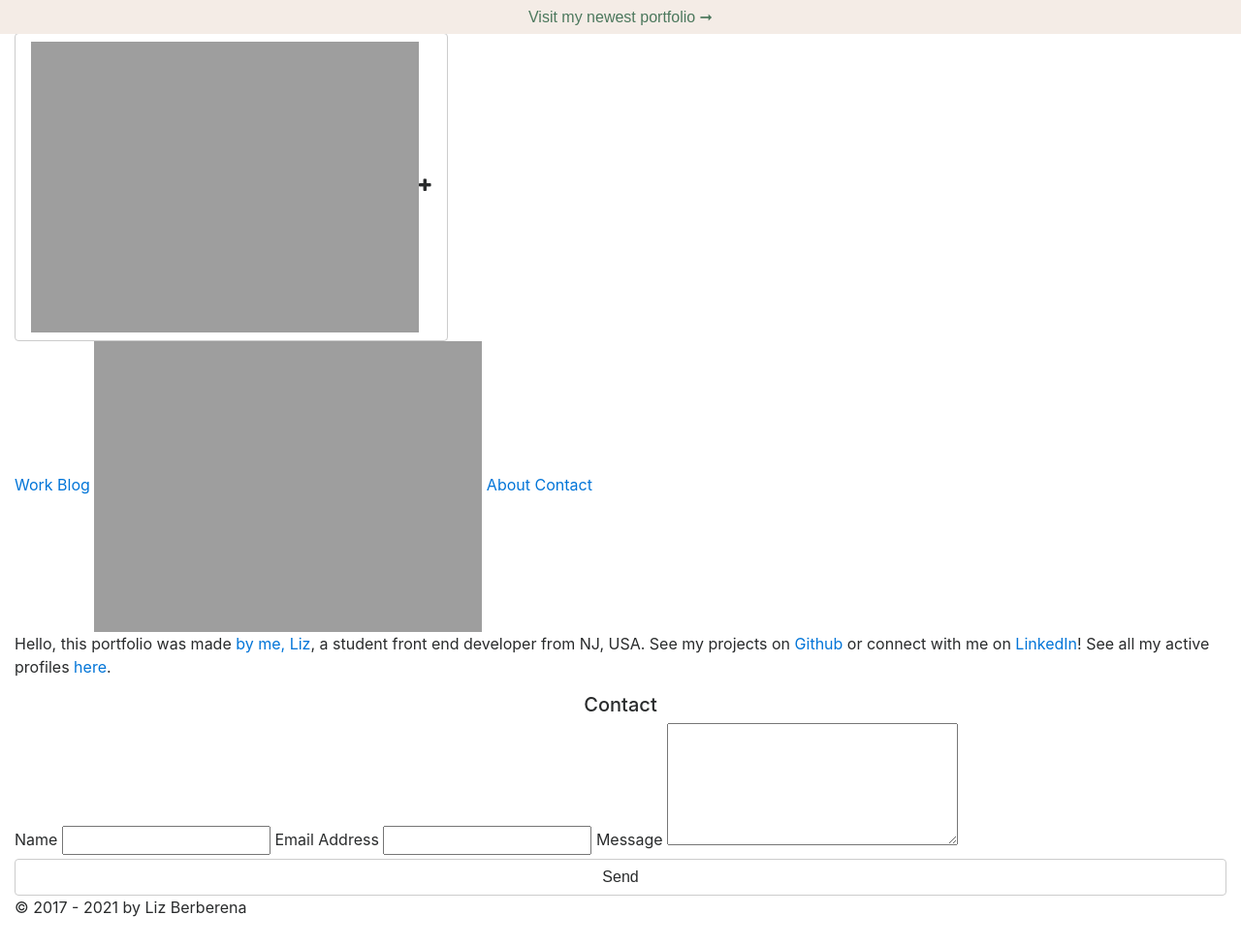
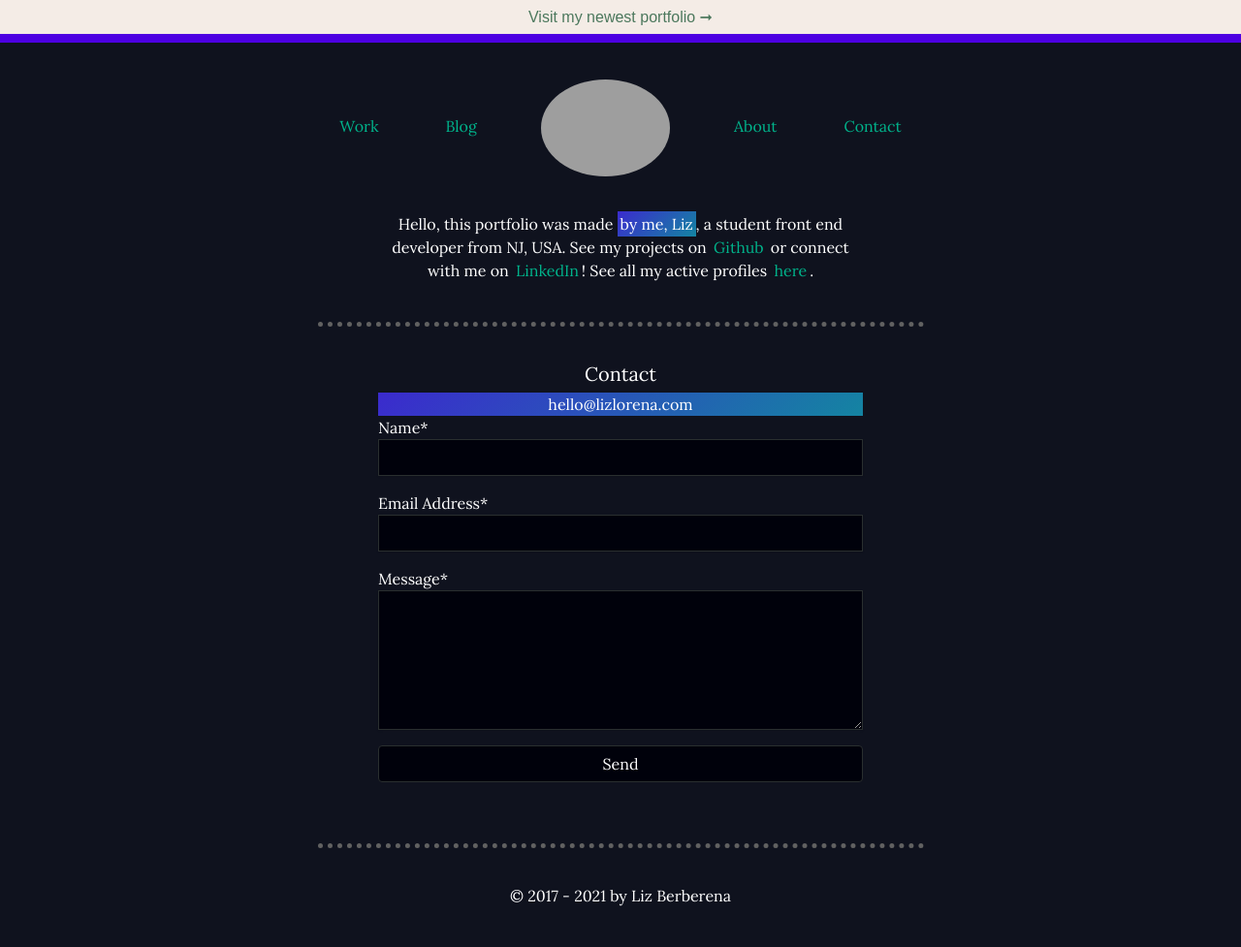
Before and after one commit to liz-lorena/mid-2018, a Jekyll site: the page built from contact/index.html, in a window 1280 px wide and 977 px high. Shown: the whole window at 97% size. Built offline with Jekyll 4.4.1, drawn with Linux system fonts in a browser that asks for light colours; nearby versions of some CDN libraries.

Commit message:
Update default.html

```diff
--- a/_layouts/default.html
+++ b/_layouts/default.html
@@ -46,8 +46,8 @@
 })(jQuery);
 </script>
 
-    <script src="index.js"></script>
-    <link href="index.css" rel="stylesheet">
+    <script src="/mid-2018/index.js"></script>
+    <link href="/mid-2018/index.css" rel="stylesheet">
     <link rel="shortcut icon" type="image/x-icon" href="{{ site.url }}/img/logos/ll-logo-circle.png">
 
     </head>
```
